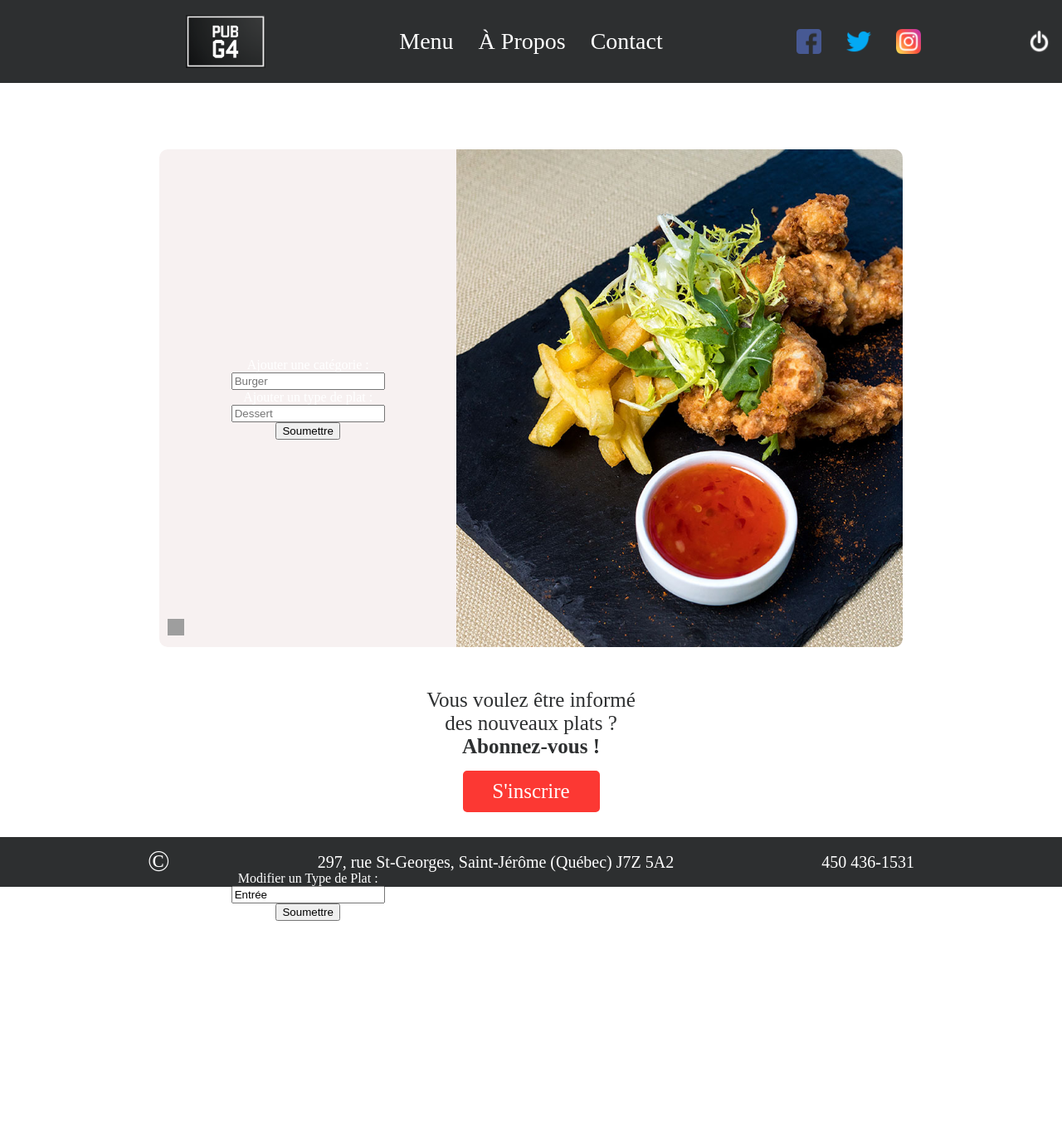
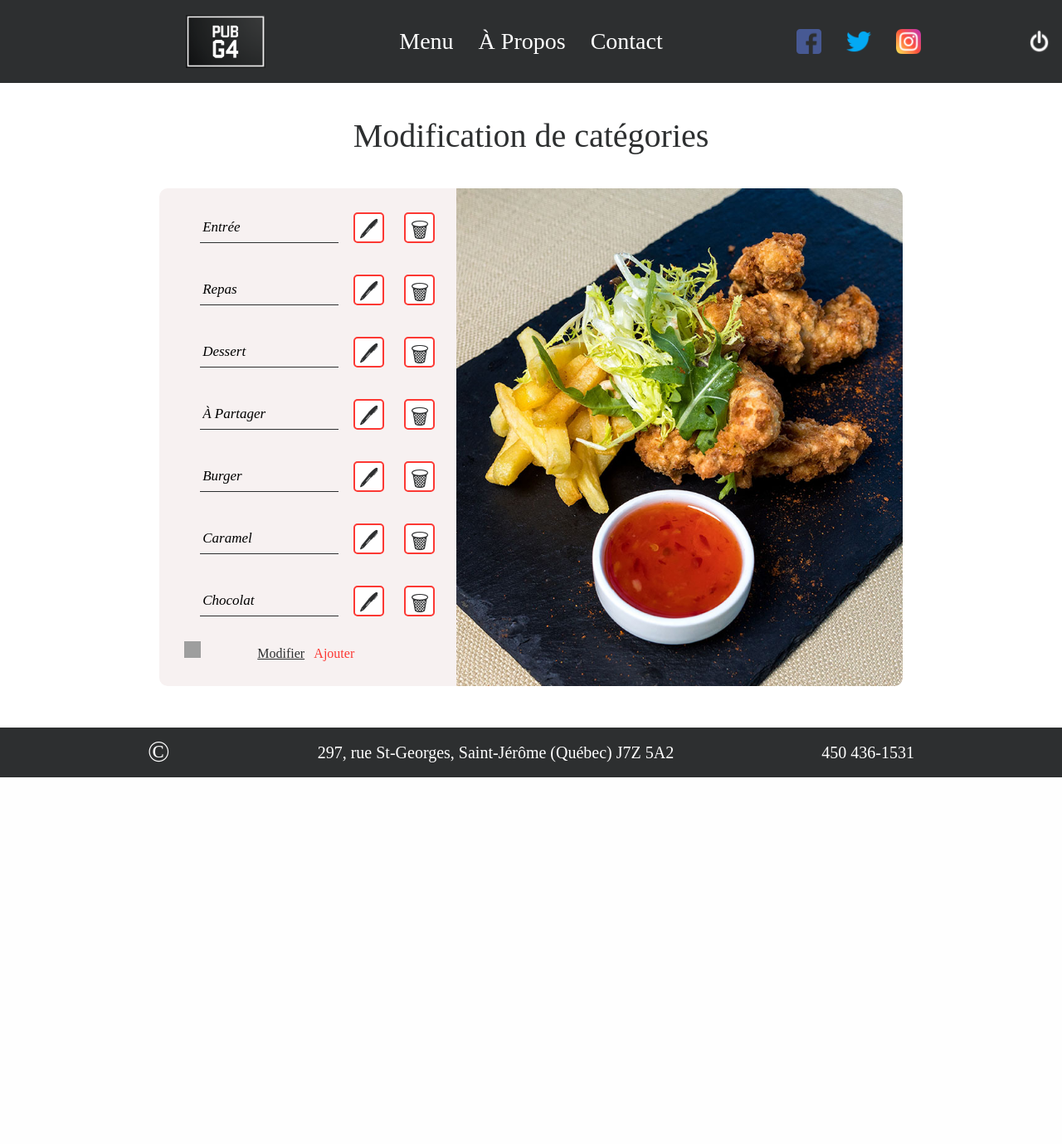
Before and after one commit to gabrielrheaume/RHEG_1369092_pw1, a PHP site: page /modifier-categories in a window 1280 px wide. Shown: the top 1379 px of the page at 83% size. After the commit the page ends 937 px from the top, so only its background shows below. Run offline with PHP 8.4, Linux system fonts and the light colour scheme; the visitor is signed in with stand-in values (Sample User, id 1); data comes from the database, SQL or seed files in the repository; data that the repository does not hold is empty; style sheets or scripts are compiled from the project's sources; some web fonts are replaced; grey boxes are pictures that could not be loaded.

Commit message:
almost done !! only modify menu to do

```diff
--- a/controllers/SiteController.php
+++ b/controllers/SiteController.php
@@ -117,7 +117,11 @@
          */
         public function displayFormPage(string $title, string $display)
         {
+            // var_dump($display); exit();
             if($display == 'infolettre') $form_title = "S'inscrire à l'infolettre";
+            if($display == 'connexion') $form_title = "Connexion";
+            if($display == 'compte') $form_title = "Créer un compte";
+            if($display == 'categorie') $form_title = "Modification de catégories";
             include("views/form.view.php");
         }
 
--- a/public/css/parts/choices_menu.scss
+++ b/public/css/parts/choices_menu.scss
@@ -1,4 +1,4 @@
-.menu-container
+.menu-container#app
 {
     margin: 0 10%;
     color: #2D2F30;
--- a/public/css/parts/form.css
+++ b/public/css/parts/form.css
@@ -6,6 +6,10 @@
   justify-content: center;
   margin: 0;
   font-weight: normal;
+}
+
+#app {
+  margin: 0;
 }
 
 .form-section {
@@ -23,6 +27,7 @@
   height: 100%;
   border-top-left-radius: 10px;
   border-bottom-left-radius: 10px;
+  position: relative;
 }
 .form-section .form form {
   width: 100%;
@@ -35,6 +40,7 @@
 .form-section .form form .input-infos {
   display: flex;
   flex-direction: column;
+  width: 50%;
 }
 .form-section .form .submit {
   margin-top: 75px;
@@ -51,16 +57,37 @@
   background-color: #2D2F30;
   border: 2px solid #2D2F30;
   color: white;
-  border-radius: 5px;
-  width: 50%;
-  height: 50px;
-  box-sizing: border-box;
-  font-size: 25px;
+}
+.form-section .form .add-link,
+.form-section .form .modify-link {
+  position: absolute;
+  bottom: 30px;
+}
+.form-section .form .add-link a,
+.form-section .form .modify-link a {
+  color: #FC3833;
+  text-decoration: none;
+}
+.form-section .form .add-link:hover a,
+.form-section .form .modify-link:hover a {
+  text-decoration: underline;
+}
+.form-section .form .add-link.active a,
+.form-section .form .modify-link.active a {
+  color: #2D2F30;
+  text-decoration: underline;
+}
+.form-section .form .add-link {
+  left: 52%;
+}
+.form-section .form .modify-link {
+  left: 33%;
 }
 .form-section .image {
   background-image: url("../../images/filets_de_poulet.jpg");
   background-repeat: no-repeat;
   background-size: cover;
+  background-position: center;
   height: 100%;
   width: 60%;
   border-top-right-radius: 10px;
@@ -68,8 +95,8 @@
 }
 .form-section .retour {
   position: absolute;
-  bottom: 10px;
-  left: 10px;
+  bottom: 30px;
+  left: 30px;
 }
 .form-section .retour a img {
   width: 20px;
@@ -112,4 +139,67 @@
 }
 .input input:focus + span {
   color: #FC3833;
+}
+
+.modify {
+  overflow: auto;
+  height: 510px;
+  padding-top: 10px;
+}
+.modify .category-form {
+  display: flex;
+  align-items: center;
+  justify-content: center;
+  flex-direction: row;
+  height: 75px;
+}
+.modify .category-form .modify-category {
+  width: 75%;
+  display: flex;
+  height: 100%;
+}
+.modify .category-form .modify-category .input-infos {
+  display: flex;
+  justify-content: space-evenly;
+  flex-direction: row;
+  align-items: center;
+  width: 100%;
+  height: 100%;
+}
+.modify .category-form .modify-category .input-infos .input {
+  width: 60%;
+}
+.modify .category-form .modify-category .input-infos .submit {
+  width: 37.75px;
+  height: 37.75px;
+  margin-top: 0;
+  padding: 0;
+}
+.modify .category-form .delete {
+  width: 37.75px;
+  height: 37.75px;
+}
+.modify .category-form .delete .input-infos {
+  width: 37.75px;
+  height: 37.75px;
+  margin-top: 0;
+  padding: 0;
+}
+.modify .category-form .delete .input-infos .submit {
+  width: 100%;
+  height: 100%;
+  margin-top: 0;
+}
+
+@media screen and (max-width: 900px) {
+  .form-section {
+    height: 450px;
+  }
+  .form-section .form {
+    box-sizing: border-box;
+    width: 100%;
+  }
+  .form-section .image {
+    display: none;
+  }
 }/*# sourceMappingURL=form.css.map */
--- a/public/css/parts/form.scss
+++ b/public/css/parts/form.scss
@@ -7,6 +7,11 @@
     justify-content: center;
     margin: 0;
     font-weight: normal;
+}
+
+#app
+{
+    margin: 0;
 }
 
 .form-section
@@ -26,6 +31,7 @@
         height: 100%;
         border-top-left-radius: 10px;
         border-bottom-left-radius: 10px;
+        position: relative;
 
 
         form
@@ -41,6 +47,7 @@
             {
                 display: flex;
                 flex-direction: column;
+                width: 50%;
             }
         }
 
@@ -62,11 +69,48 @@
             background-color: #2D2F30;
             border: 2px solid #2D2F30;
             color: white;
-            border-radius: 5px;
-            width: 50%;
-            height: 50px;
-            box-sizing: border-box;
-            font-size: 25px;
+        }
+
+        .add-link,
+        .modify-link
+        {
+            position: absolute;
+            bottom: 30px;
+
+            a
+            {
+                color: #FC3833;
+                text-decoration: none;
+            }
+        }
+
+        .add-link:hover,
+        .modify-link:hover
+        {
+            a
+            {
+                text-decoration: underline;
+            }
+        }
+
+        .add-link.active,
+        .modify-link.active
+        {
+            a
+            {
+                color: #2D2F30;
+                text-decoration: underline;
+            }
+        }
+
+        .add-link
+        {
+            left: 52%;
+        }
+
+        .modify-link
+        {
+            left: 33%;
         }
     }
 
@@ -75,6 +119,7 @@
         background-image: url("../../images/filets_de_poulet.jpg");
         background-repeat: no-repeat;
         background-size: cover;
+        background-position: center;
         height: 100%;
         width: 60%;
         border-top-right-radius: 10px;
@@ -84,8 +129,8 @@
     .retour
     {
         position: absolute;
-        bottom: 10px;
-        left: 10px;
+        bottom: 30px;
+        left: 30px;
 
         a img
         {
@@ -143,3 +188,89 @@
         color: #FC3833;
     }
 }
+
+.modify
+{
+    overflow: auto;
+    height: 510px;
+    padding-top: 10px;
+
+    .category-form
+    {
+        display: flex;
+        align-items: center;
+        justify-content: center;
+        flex-direction: row;
+        height: 75px;
+
+        .modify-category
+        {
+            width: 75%;
+            display: flex;
+            height: 100%;;
+
+            .input-infos
+            {
+                display: flex;
+                justify-content: space-evenly;
+                flex-direction: row;
+                align-items: center;
+                width: 100%;
+                height: 100%;;
+
+                .input
+                {
+                    width: 60%;
+                }
+
+                .submit
+                {
+                    width: 37.75px;
+                    height: 37.75px;
+                    margin-top: 0;
+                    padding: 0;
+                }
+            }
+        }
+
+        .delete
+        {
+            width: 37.75px;
+            height: 37.75px;
+
+            .input-infos
+            {
+                width: 37.75px;
+                height: 37.75px;
+                margin-top: 0;
+                padding: 0;
+
+                .submit
+                {
+                    width: 100%;
+                    height: 100%;
+                    margin-top: 0;
+                }
+            }
+        }
+    }
+}
+
+@media screen and (max-width: 900px)
+{
+    .form-section
+    {
+        height: 450px;
+
+        .form
+        {
+            box-sizing: border-box;
+            width: 100%;
+        }
+
+        .image
+        {
+            display: none;
+        }
+    }
+}
--- a/public/css/parts/menu.css
+++ b/public/css/parts/menu.css
@@ -73,7 +73,7 @@
 .voir-plus {
   display: flex;
   justify-content: center;
-  margin-top: 75px;
+  margin: 75px 0;
 }
 .voir-plus p {
   font-family: "font-family: roboto, sans-serif";
--- a/public/css/parts/menu.scss
+++ b/public/css/parts/menu.scss
@@ -95,7 +95,7 @@
 {
     display: flex;
     justify-content: center;
-    margin-top: 75px;
+    margin: 75px 0;
 
     p
     {
--- /dev/null
+++ b/public/js/categories.js
@@ -0,0 +1,27 @@
+import { createApp, ref } from 'https://unpkg.com/vue@3/dist/vue.esm-browser.js'
+const affichage = ref('modify')
+
+/**
+ *
+ * @param string name
+ */
+function getClass(name)
+{
+    let classes = ""
+    if(name == 'add') classes += 'add-link'
+    if(name == 'modify') classes += 'modify-link'
+    if(affichage.value == 'add' && name == 'add') classes += ' active'
+    if(affichage.value == 'modify' && name == 'modify') classes += ' active'
+    return classes
+}
+
+const root = {
+    setup() {
+        return {
+            affichage,
+            getClass,
+        }
+    }
+}
+
+createApp(root).mount('#app')
--- a/todo.txt
+++ b/todo.txt
@@ -10,13 +10,12 @@ Page menu
 
 Page Form
     categories
-    connexion
-    créer compte
     menu
+
+Code QR
 
 (opti) confirm window on delete (menu / categories)
 empêcher les trucs bizarres de vueJS
 
 QUESTIONS
-IMPORTANT rond menu catégorie difforme si texte trop long // pareil avec mes photos menu
 RAPIDE y a-t-il un moyen avec le .filter (VueJS) d'envoyer directement un autre paramètre?
--- a/views/form.view.php
+++ b/views/form.view.php
@@ -4,6 +4,7 @@
 
 <h1 class="form-title"><?= $form_title ?></h1>
 
+<div id="app">
     <section class="form-section">
         <div class="form">
                 <?php
@@ -12,10 +13,20 @@
                 $this->displayForm($display);
                 ?>
                 <div class="retour"><a href="<?= $_SESSION['last_page'] ?>"><img src="public/images/back_arrow.png" alt="Flèche de retour arrière"></a></div>
+                <?php
+                    if(isset($display) && $display == 'categorie')
+                    {
+                        ?>
+                            <div :class="getClass('add')" @click.prevent="affichage='add'"><a href="#">Ajouter</a></div>
+                            <div :class="getClass('modify')" @click.prevent="affichage='modify'"><a href="#">Modifier</a></div>
+                            <script src="public/js/categories.js" type="module"></script>
+                        <?php
+                    }
+                ?>
         </div>
         <div class="image"></div>
     </section>
-
+</div>
 
 <?php
     include("parts/footer.php");
--- a/views/parts/categories.form.php
+++ b/views/parts/categories.form.php
@@ -1,11 +1,18 @@
-<form action="add_category_submit" method="post">
-    <span>Ajouter une catégorie :</span>
+<form action="add_category_submit" method="post" v-show="affichage == 'add'">
+    <div class="input-infos">
+        <div class="input">
             <input type="text" name="category" placeholder="Burger">
-    <span>Ajouter un type de plat :</span>
+            <span>Catégorie :</span>
+        </div>
+        <div class="input">
             <input type="text" name="type" placeholder="Dessert">
-    <input type="submit" value="Soumettre">
+            <span>Type de plat :</span>
+        </div>
+    </div>
+    <input type="submit" value="Soumettre" class="submit">
 </form>
 
+<div class="modify" v-show="affichage == 'modify'">
     <?php
         foreach($categories as $types_or_categories)
         {
@@ -16,31 +23,28 @@
             foreach($types_or_categories as $category)
             {
                 ?>
-                <form action="modify_category_submit" method="post">
-                    <span>
-                        <?php
-                            if($type == "type")
-                            {
-                                ?> Modifier un Type de Plat : <?php
-                            }
-                            else
-                            {
-                                ?> Modifier une Catégorie : <?php
-                            }
-                        ?>
-                    </span>
+                <div class="category-form">
+                    <form action="modify_category_submit" method="post" class="modify-category">
+                        <div class="input-infos">
+                            <div class="input">
                                 <input type="text" name="name" value="<?= $category["name"] ?>" required>
+                            </div>
                             <input type="hidden" name="id" value="<?= $category["id"] ?>" required>
                             <input type="hidden" name="type" value="<?= $type ?>" required>
-                    <input type="submit" value="Soumettre">
+                            <input type="submit" value="🖊" class="submit">
+                        </div>
                     </form>
 
-                <form action="delete_category_submit" method="post">
+                    <form action="delete_category_submit" method="post" class="delete">
+                        <div class="input-infos">
                             <input type="hidden" name="id" value="<?= $category["id"] ?>">
                             <input type="hidden" name="type" value="<?= $type ?>">
-                    <input type="submit" value="🗑">
+                            <input type="submit" value="🗑" class="submit">
+                        </div>
                     </form>
+                </div>
                 <?php
             }
         }
     ?>
+</div>
--- a/views/parts/footer.php
+++ b/views/parts/footer.php
@@ -1,6 +1,6 @@
     <footer>
         <?php
-            if($_SESSION["actual_page"] != 'infolettre' && $_SESSION["actual_page"] != 'connexion' && $_SESSION["actual_page"] != 'creer-compte' && $_SESSION["actual_page"] != 'modifier-menu' && $_SESSION["actual_page"] != 'modifier-categories')
+            if(!isset($display))
             {
                 ?>
                     <div class="newsletter">
```
Also changed, not shown: public/css/parts/choices_menu.css (+47 -47 lines), views/parts/connection.form.php (+11 -5 lines), views/parts/createaccount.form.php (+19 -9 lines), 2 other files. Lines whose indentation alone changed are shown as unchanged.
